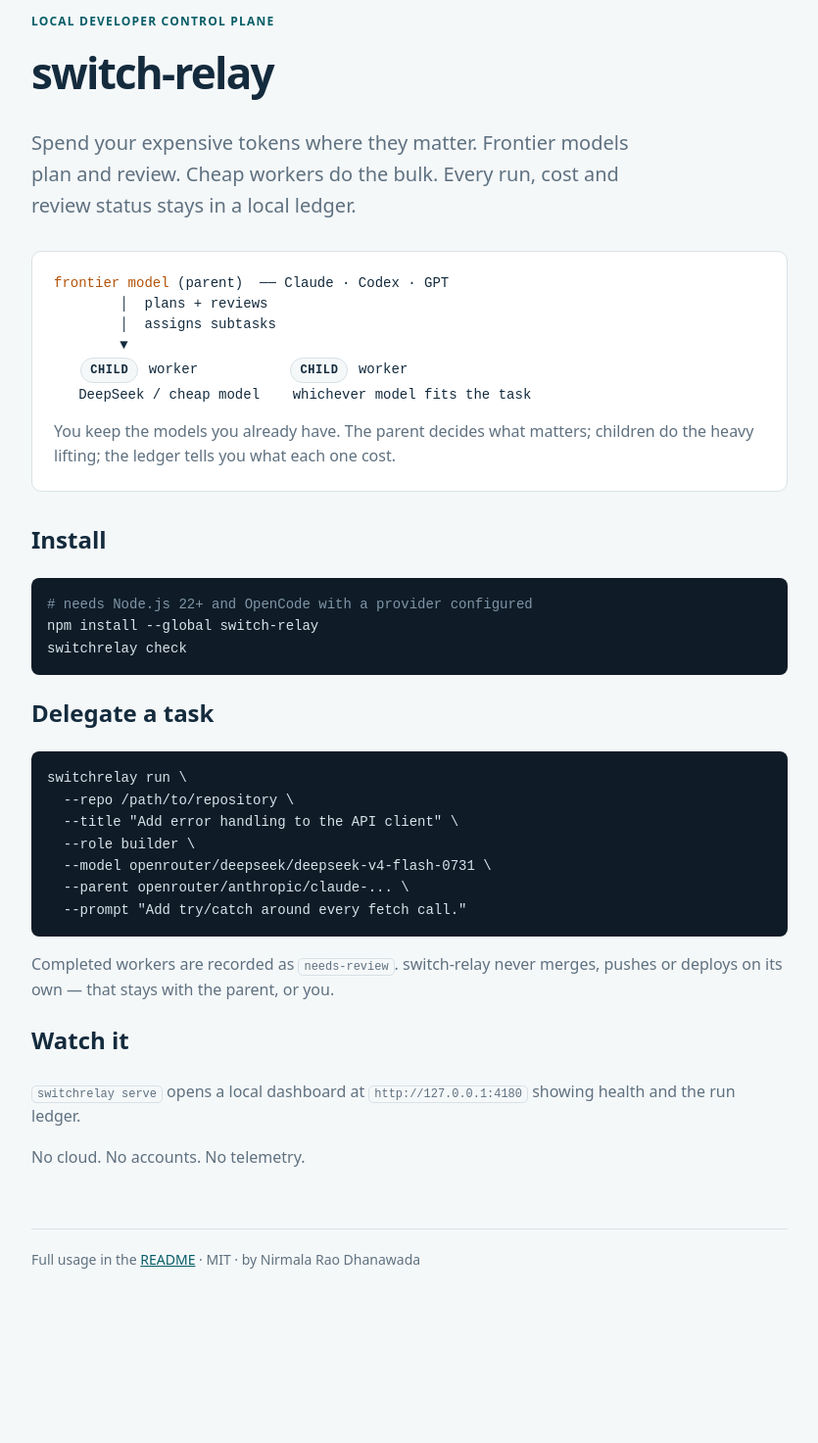
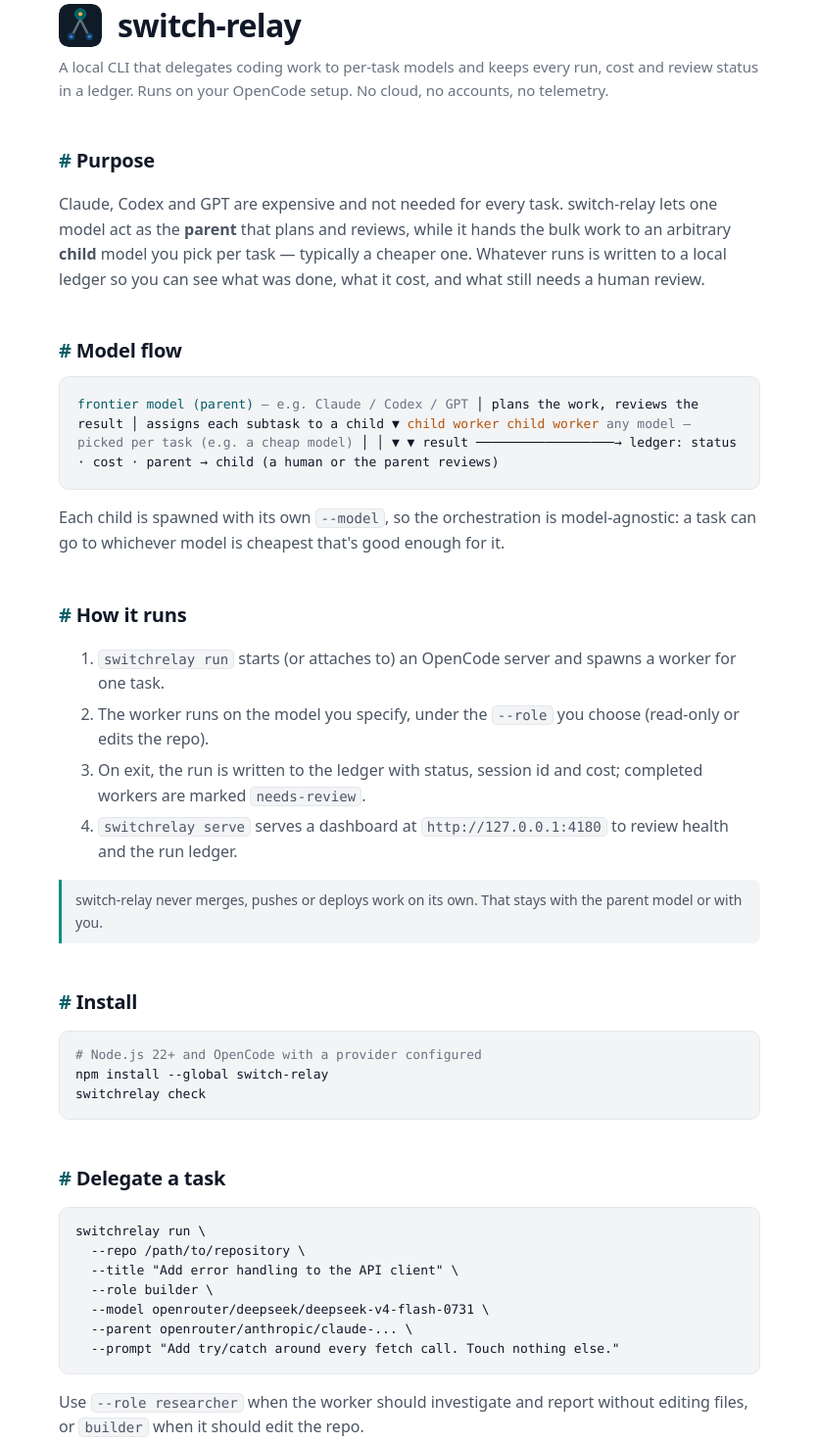
Before and after one commit to thedhanawada/switch-relay, a website: page public/index.html in a window 1280 px wide. Shown: the part 52-1525 px from the top of the page at 98% size, without its empty margins (222-1057 px from the left). Before the commit the page ends 1414 px from the top, so only its background shows below. Drawn offline with Linux system fonts and the light colour scheme.

Commit message:
Add project icon and redesign the one-pager as a technical reference

```diff
--- a/public/index.html
+++ b/public/index.html
@@ -3,67 +3,111 @@
 <head>
 <meta charset="utf-8">
 <meta name="viewport" content="width=device-width,initial-scale=1">
-<title>switch-relay — spend tokens where they matter</title>
+<meta name="description" content="switch-relay: a local CLI that delegates coding tasks to per-task models through OpenCode, with a run and cost ledger.">
+<link rel="icon" type="image/svg+xml" href="icon.svg">
+<title>switch-relay — delegate coding work across models</title>
 <style>
-  :root{--ink:#142b3d;--muted:#5f7180;--line:#d8e1e6;--bg:#f5f8f9;--panel:#fff;--brand:#075d67;--accent:#b45309}
+  :root{
+    --bg:#ffffff;--ink:#111827;--muted:#4b5563;--faint:#6b7280;
+    --line:#e5e7eb;--code-bg:#f3f4f6;--brand:#075d67;--brand-dim:#0a8f85;
+    --accent:#b45309;--warn:#a75d05;
+  }
   *{box-sizing:border-box}
-  body{margin:0;background:var(--bg);color:var(--ink);font-family:ui-sans-serif,system-ui,sans-serif;line-height:1.6}
-  .wrap{max-width:820px;margin:auto;padding:64px 24px}
-  h1{font-size:44px;letter-spacing:-.04em;margin:8px 0 4px}
-  .lede{font-size:20px;color:var(--muted);max-width:640px}
-  .eyebrow{text-transform:uppercase;letter-spacing:.1em;font-weight:750;color:var(--brand);font-size:12px}
+  html{scroll-behavior:smooth}
+  body{margin:0;background:var(--bg);color:var(--ink);font-family:ui-sans-serif,system-ui,-apple-system,"Segoe UI",Roboto,sans-serif;line-height:1.6}
+  .wrap{max-width:760px;margin:auto;padding:56px 22px 96px}
+  header{display:flex;align-items:center;gap:16px;margin-bottom:8px}
+  .logo{width:44px;height:44px;border-radius:10px}
+  h1{font-size:32px;margin:0;letter-spacing:-.02em;line-height:1.2}
+  .tag{color:var(--faint);font-size:15px;margin:2px 0 28px}
+  h2{font-size:20px;margin:44px 0 10px;letter-spacing:-.01em}
+  h2::before{content:"# ";color:var(--brand)}
   p{color:var(--muted)}
-  .panel{background:var(--panel);border:1px solid var(--line);border-radius:10px;padding:22px;margin:30px 0}
-  pre{background:#0f1c27;color:#d7e3ea;padding:16px;border-radius:8px;overflow:auto;font-size:14px}
-  pre .c{color:#7f95a6}
-  .diagram{font-family:ui-monospace,monospace;font-size:14px;line-height:1.5;white-space:pre;overflow:auto}
-  .accent{color:var(--accent)}
-  a{color:var(--brand)}
-  .foot{margin-top:60px;color:var(--muted);font-size:14px;border-top:1px solid var(--line);padding-top:20px}
-  .role{display:inline-block;font-size:12px;font-weight:700;text-transform:uppercase;letter-spacing:.05em;padding:3px 9px;border-radius:99px;background:var(--bg);border:1px solid var(--line);margin:2px}
-  code{background:var(--bg);border:1px solid var(--line);border-radius:5px;padding:1px 5px;font-size:.92em}
+  a{color:var(--brand);text-decoration:none}
+  a:hover{text-decoration:underline}
+  code{background:var(--code-bg);border:1px solid var(--line);border-radius:5px;padding:1px 5px;font-family:ui-monospace,SFMono-Regular,Menlo,Consolas,monospace;font-size:.88em}
+  pre{background:var(--code-bg);border:1px solid var(--line);border-radius:10px;padding:14px 16px;overflow:auto;font-family:ui-monospace,SFMono-Regular,Menlo,Consolas,monospace;font-size:13px;line-height:1.55}
+  pre .c{color:var(--faint)}
+  .diagram{background:var(--code-bg);border:1px solid var(--line);border-radius:10px;padding:18px;overflow:auto;font-family:ui-monospace,SFMono-Regular,Menlo,Consolas,monospace;font-size:13px;line-height:1.5;color:var(--ink)}
+  .diagram .p{color:var(--brand)}.diagram .c{color:var(--accent)}.diagram .d{color:var(--faint)}
+  ol li,ul li{margin:6px 0;color:var(--muted)}
+  table{width:100%;border-collapse:collapse;margin-top:14px;font-size:14px}
+  th,td{text-align:left;padding:9px 12px;border:1px solid var(--line);vertical-align:top}
+  th{background:var(--code-bg);font-weight:600;font-size:12px;text-transform:uppercase;letter-spacing:.05em;color:var(--faint)}
+  td code{white-space:nowrap}
+  .note{border-left:3px solid var(--brand-dim);background:var(--code-bg);padding:10px 14px;border-radius:0 8px 8px 0;color:var(--muted);font-size:14px}
+  footer{margin-top:64px;border-top:1px solid var(--line);padding-top:18px;color:var(--faint);font-size:13px}
+  @media(max-width:520px){.wrap{padding:32px 18px 72px}h1{font-size:27px}}
 </style>
 </head>
 <body>
 <main class="wrap">
-  <div class="eyebrow">Local developer control plane</div>
-  <h1>switch-relay</h1>
-  <p class="lede">Spend your expensive tokens where they matter. Frontier models plan and review. Cheap workers do the bulk. Every run, cost and review status stays in a local ledger.</p>
 
-  <div class="panel">
-    <div class="diagram"><span class="accent">frontier model</span> (parent)  ── Claude · Codex · GPT
-        │  plans + reviews
-        │  assigns subtasks
-        ▼
-   <span class="role">child</span> worker           <span class="role">child</span> worker
-   DeepSeek / cheap model    whichever model fits the task</div>
-    <p style="margin:14px 0 0">You keep the models you already have. The parent decides what matters; children do the heavy lifting; the ledger tells you what each one cost.</p>
-  </div>
+<header><img class="logo" src="icon.svg" alt="" width="44" height="44"><h1>switch-relay</h1></header>
+<p class="tag">A local CLI that delegates coding work to per-task models and keeps every run, cost and review status in a ledger. Runs on your OpenCode setup. No cloud, no accounts, no telemetry.</p>
 
-  <h2>Install</h2>
-  <pre><span class="c"># needs Node.js 22+ and OpenCode with a provider configured</span>
+<h2>Purpose</h2>
+<p>Claude, Codex and GPT are expensive and not needed for every task. switch-relay lets one model act as the <strong>parent</strong> that plans and reviews, while it hands the bulk work to an arbitrary <strong>child</strong> model you pick per task — typically a cheaper one. Whatever runs is written to a local ledger so you can see what was done, what it cost, and what still needs a human review.</p>
+
+<h2>Model flow</h2>
+<div class="diagram"><span class="p">frontier model (parent)</span><span class="d">   — e.g. Claude / Codex / GPT</span>
+│  plans the work, reviews the result
+│  assigns each subtask to a child
+▼
+<span class="c">child worker</span>          <span class="c">child worker</span>
+<span class="d">any model — picked per task</span>  <span class="d">(e.g. a cheap model)</span>
+        │                      │
+        ▼                      ▼
+   result ──────────────────→ ledger: status · cost · parent → child
+                             (a human or the parent reviews)</div>
+
+<p>Each child is spawned with its own <code>--model</code>, so the orchestration is model-agnostic: a task can go to whichever model is cheapest that's good enough for it.</p>
+
+<h2>How it runs</h2>
+<ol>
+  <li><code>switchrelay run</code> starts (or attaches to) an OpenCode server and spawns a worker for one task.</li>
+  <li>The worker runs on the model you specify, under the <code>--role</code> you choose (read-only or edits the repo).</li>
+  <li>On exit, the run is written to the ledger with status, session id and cost; completed workers are marked <code>needs-review</code>.</li>
+  <li><code>switchrelay serve</code> serves a dashboard at <code>http://127.0.0.1:4180</code> to review health and the run ledger.</li>
+</ol>
+<p class="note">switch-relay never merges, pushes or deploys work on its own. That stays with the parent model or with you.</p>
+
+<h2>Install</h2>
+<pre><span class="c"># Node.js 22+ and OpenCode with a provider configured</span>
 npm install --global switch-relay
 switchrelay check</pre>
 
-  <h2>Delegate a task</h2>
-  <pre>switchrelay run \
+<h2>Delegate a task</h2>
+<pre>switchrelay run \
   --repo /path/to/repository \
   --title "Add error handling to the API client" \
   --role builder \
   --model openrouter/deepseek/deepseek-v4-flash-0731 \
   --parent openrouter/anthropic/claude-... \
-  --prompt "Add try/catch around every fetch call."</pre>
+  --prompt "Add try/catch around every fetch call. Touch nothing else."</pre>
+<p>Use <code>--role researcher</code> when the worker should investigate and report without editing files, or <code>builder</code> when it should edit the repo.</p>
 
-  <p>Completed workers are recorded as <code>needs-review</code>. switch-relay never
-  merges, pushes or deploys on its own — that stays with the parent, or you.</p>
+<h2>Reference</h2>
+<table>
+  <thead><tr><th>Command</th><th>Notes</th></tr></thead>
+  <tbody>
+    <tr><td><code>check</code></td><td>Reports OpenCode connectivity and version.</td></tr>
+    <tr><td><code>run</code></td><td>Runs one worker, then records it in the ledger. Flags: <code>--title</code>, <code>--prompt</code>, <code>--role</code>, <code>--model</code>, <code>--parent</code>, <code>--parent-run</code>, <code>--repo</code>, <code>--state-dir</code>.</td></tr>
+    <tr><td><code>record</code></td><td>Manually adds a run to the ledger (e.g. work done outside the tool). Flags: <code>--title</code>, <code>--role</code>, <code>--model</code>, <code>--parent</code>, <code>--status</code>, <code>--cost</code>, <code>--repo</code>.</td></tr>
+    <tr><td><code>serve</code></td><td>Serves the dashboard and health endpoint. Flags: <code>--repo</code>, <code>--port</code> (default 4180), <code>--opencode-port</code> (default 4096), <code>--state-dir</code>.</td></tr>
+  </tbody>
+</table>
 
-  <h2>Watch it</h2>
-  <p><code>switchrelay serve</code> opens a local dashboard at
-  <code>http://127.0.0.1:4180</code> showing health and the run ledger.</p>
+<h2>State</h2>
+<p>The ledger lives in <code>~/.switchrelay/state.json</code> (override with <code>--state-dir</code> or <code>SWITCHRELAY_STATE_DIR</code>). Writes are atomic and single-writer locked, safe under concurrent processes.</p>
 
-  <p>No cloud. No accounts. No telemetry.</p>
+<h2>Scope</h2>
+<p>This is a thin dispatch + review ledger on top of OpenCode. It is not an IDE, a host, or a CI pipeline, and it will not deploy your code.</p>
 
-  <div class="foot">Full usage in the <a href="https://github.com/thedhanawada/switch-relay#readme">README</a> · MIT · by Nirmala Rao Dhanawada</div>
+<footer>
+  Source and full documentation: <a href="https://github.com/thedhanawada/switch-relay#readme">the README</a> · MIT · by Nirmala Rao Dhanawada
+</footer>
+
 </main>
 </body>
 </html>
```
Also changed, not shown: public/icon.svg (added).
